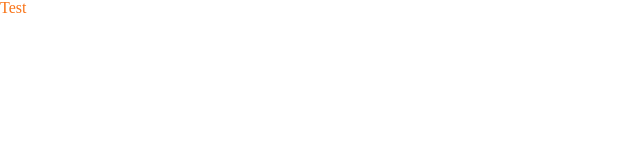
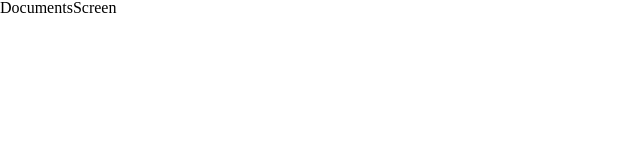
Before and after one commit to RalfiSlask/Document-Managment-API, a React (Vite) app in the folder frontend/: page /#/documents in a window 1280 px wide. Shown: the top 160 px of the page, without its empty margins (0-640 px from the left). Built offline with nearby package versions, Linux system fonts and the light colour scheme.

Commit message:
feat: install react-router-dom, add path to document and login screen in main

```diff
--- a/frontend/package.json
+++ b/frontend/package.json
@@ -12,6 +12,7 @@
   "dependencies": {
     "react": "^18.2.0",
     "react-dom": "^18.2.0",
+    "react-router-dom": "^6.22.0",
     "sass": "^1.70.0"
   },
   "devDependencies": {
--- /dev/null
+++ b/frontend/src/components/pages/documents/DocumentsScreen.tsx
@@ -0,0 +1,7 @@
+import React from 'react';
+
+const DocumentsScreen = () => {
+  return <div>DocumentsScreen</div>;
+};
+
+export default DocumentsScreen;
--- a/frontend/src/App.tsx
+++ b/frontend/src/components/pages/login/LoginScreen.tsx
@@ -1,4 +1,4 @@
-function App() {
+function LoginScreen() {
   return (
     <>
       <h1 className="text-orange-500">Test</h1>
@@ -6,4 +6,4 @@ function App() {
   );
 }
 
-export default App;
+export default LoginScreen;
--- a/frontend/src/main.tsx
+++ b/frontend/src/main.tsx
@@ -1,10 +1,17 @@
 import React from 'react';
 import ReactDOM from 'react-dom/client';
-import App from './App.tsx';
+import LoginScreen from './components/pages/login/LoginScreen.tsx';
+import DocumentsScreen from './components/pages/documents/DocumentsScreen.tsx';
 import './styles/index.scss';
+import { HashRouter, Routes, Route } from 'react-router-dom';
 
 ReactDOM.createRoot(document.getElementById('root')!).render(
   <React.StrictMode>
-    <App />
+    <HashRouter>
+      <Routes>
+        <Route path="/" element={<LoginScreen />} />
+        <Route path="/documents" element={<DocumentsScreen />} />
+      </Routes>
+    </HashRouter>
   </React.StrictMode>
 );
```
Also changed, not shown: 1 other file (tests, documents, lock files or other folders).
